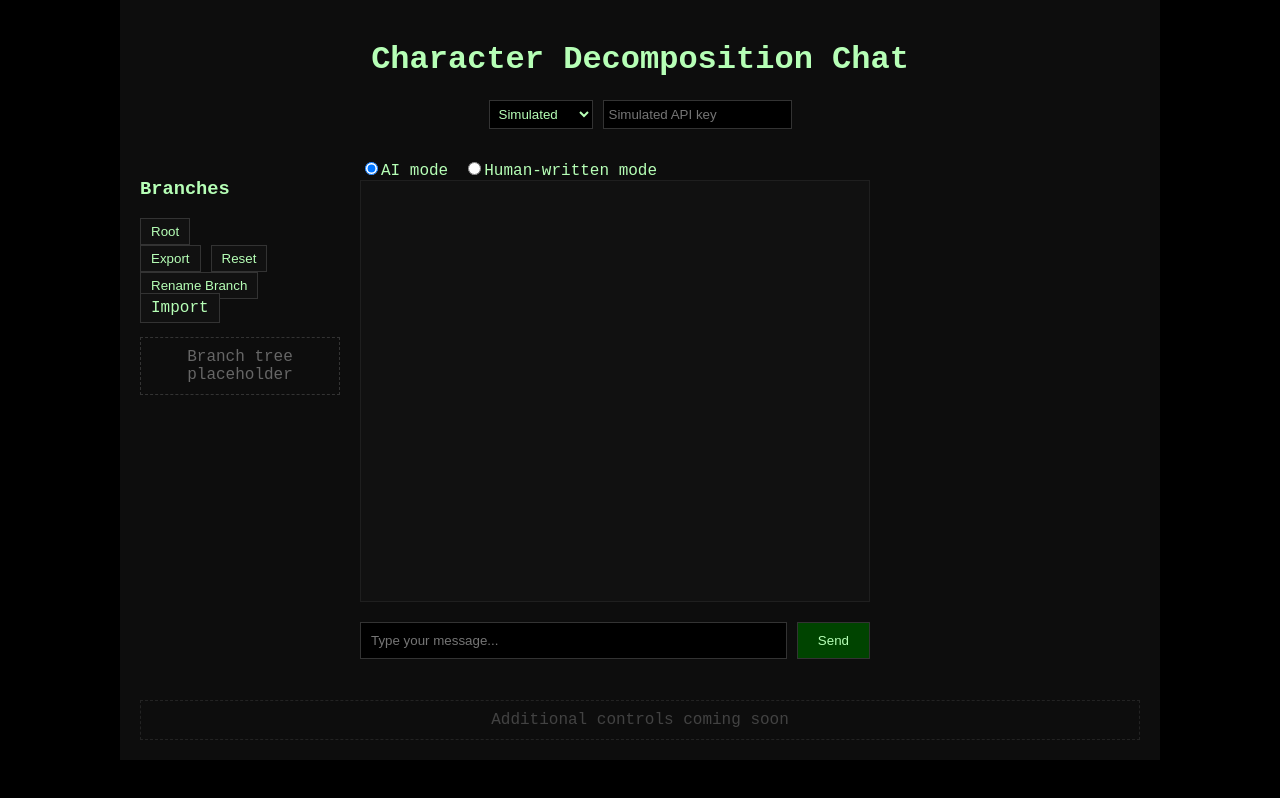
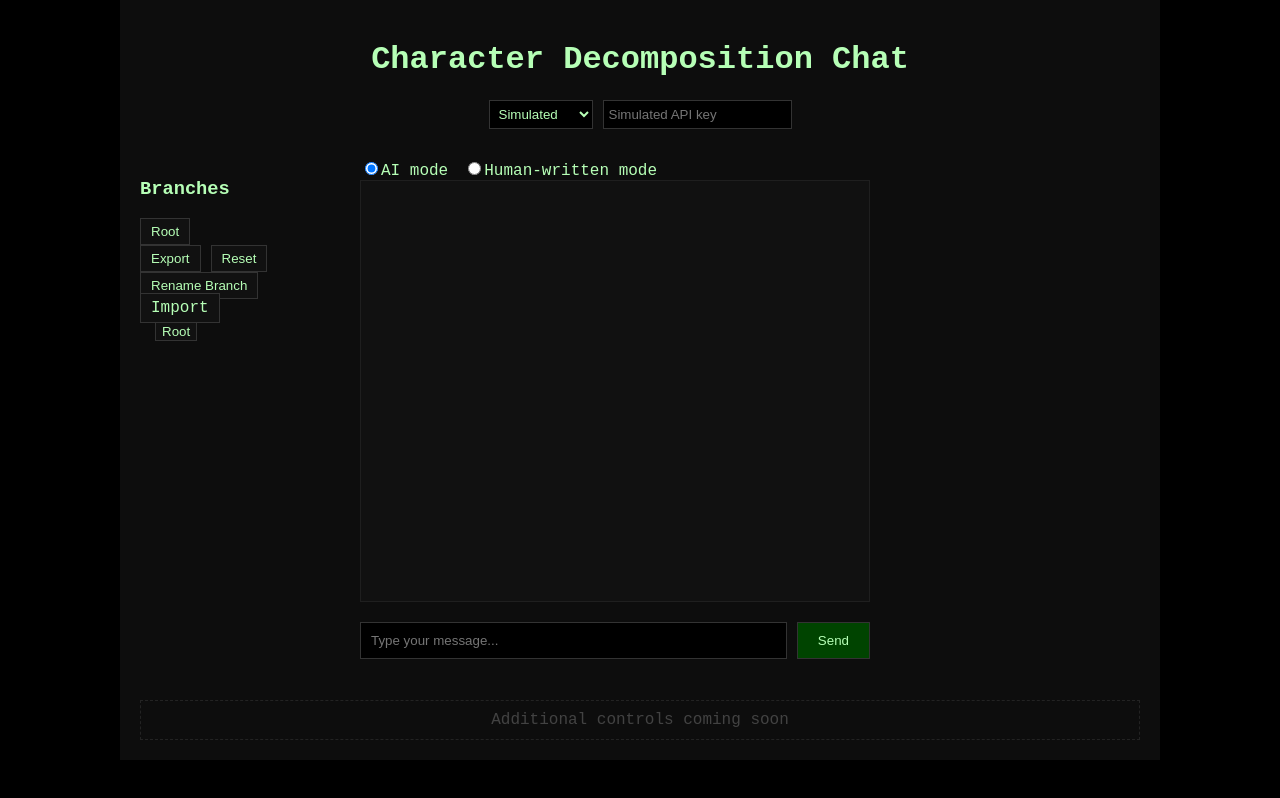
Before and after one commit to ajbr0wn/whoom, a React (Create React App) app in the folder frontend/: page / in a window 1280 px wide. Built offline with nearby package versions, Linux system fonts and the light colour scheme.

Commit message:
Add branch tree visualization

```diff
--- a/frontend/src/App.css
+++ b/frontend/src/App.css
@@ -154,3 +154,18 @@
   margin-top: 20px;
   color: #666;
 }
+
+.branch-tree,
+.branch-tree ul {
+  list-style: none;
+  padding-left: 15px;
+  margin: 5px 0;
+}
+
+.branch-tree button {
+  background-color: #111;
+  border: 1px solid #333;
+  color: #b6ffb6;
+  cursor: pointer;
+  margin-bottom: 3px;
+}
--- a/frontend/src/App.js
+++ b/frontend/src/App.js
@@ -1,4 +1,5 @@
 import React, { useState, useEffect } from 'react';
+import BranchTree from './components/BranchTree';
 import {
     generateResponse,
     analyzeResponse,
@@ -243,7 +244,11 @@ function App() {
                             <span className="import-button">Import</span>
                         </label>
                     </div>
-                    <div className="future-placeholder">Branch tree placeholder</div>
+                    <BranchTree
+                        branches={branches}
+                        currentBranchId={currentBranchId}
+                        onSelect={setCurrentBranchId}
+                    />
                 </div>
 
                 <main className="main-panel">
--- /dev/null
+++ b/frontend/src/components/BranchTree.js
@@ -0,0 +1,34 @@
+import React from 'react';
+
+/**
+ * Recursively renders branches in a tree-style nested list.
+ */
+function BranchTree({ branches, currentBranchId, onSelect }) {
+  const renderBranch = (branch) => {
+    const children = branches.filter(b => b.parentId === branch.id);
+    return (
+      <li key={branch.id}>
+        <button
+          onClick={() => onSelect(branch.id)}
+          disabled={branch.id === currentBranchId}
+        >
+          {branch.name || branch.id}
+        </button>
+        {children.length > 0 && (
+          <ul>
+            {children.map(child => renderBranch(child))}
+          </ul>
+        )}
+      </li>
+    );
+  };
+
+  const roots = branches.filter(b => !b.parentId);
+  return (
+    <ul className="branch-tree">
+      {roots.map(b => renderBranch(b))}
+    </ul>
+  );
+}
+
+export default BranchTree;
```
